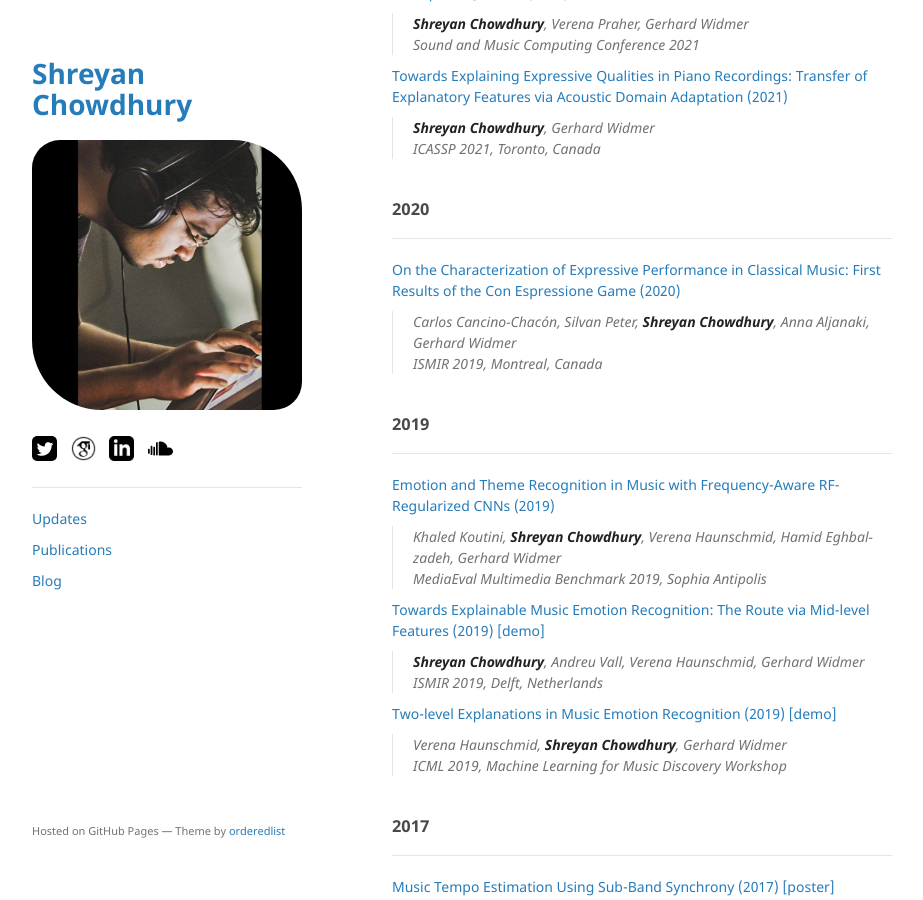
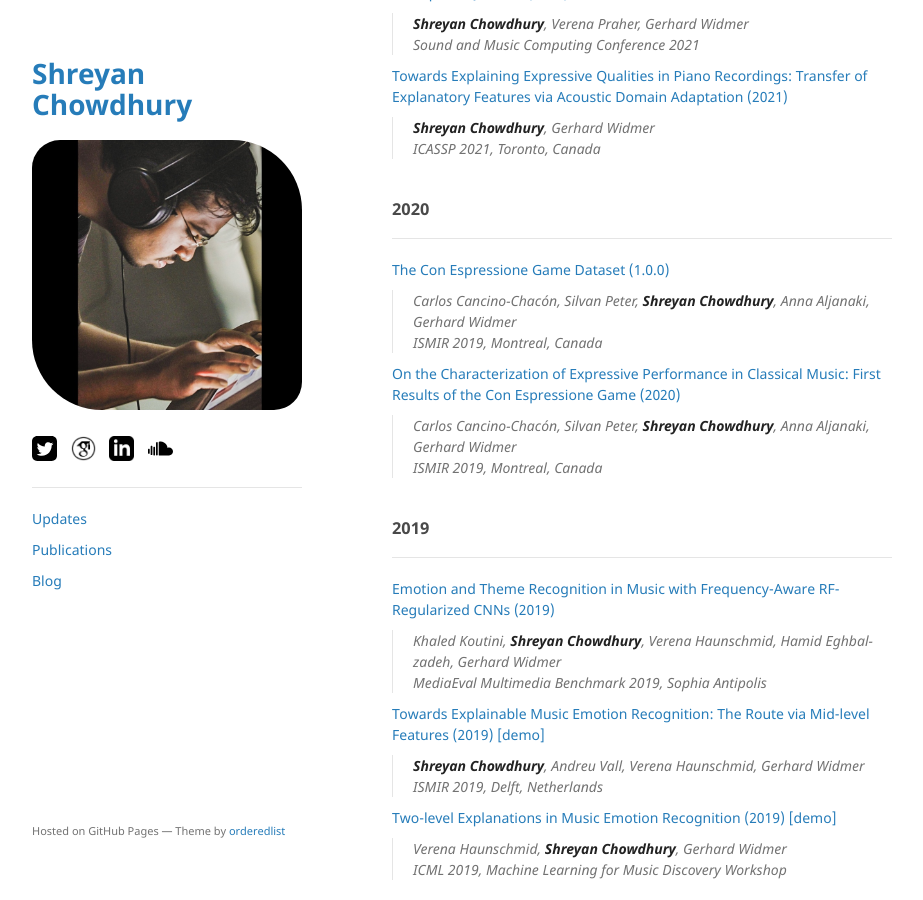
Before and after one commit to shreyanc/shreyanc.github.io, a Jekyll site: the page built from index.md, in a window 1280 px wide and 900 px high, scrolled down 1346 px. Shown: the whole window, without its empty margins (178-1101 px from the left). Built offline with Jekyll 4.4.1, drawn with Linux system fonts in a browser that asks for light colours.

Commit message:
updated publications with con espressione game dataset

```diff
--- a/index.md
+++ b/index.md
@@ -62,13 +62,19 @@ Currently I am a part of the [Con Espressione](https://www.jku.at/en/institute-o
 > ICASSP 2021, Toronto, Canada
 
 <br>
+
 ### 2020
 ----
+[The Con Espressione Game Dataset (1.0.0)](https://doi.org/10.5281/zenodo.3968828)
+> Carlos Cancino-Chacón, Silvan Peter, **Shreyan Chowdhury**, Anna Aljanaki, Gerhard Widmer<br>
+> ISMIR 2019, Montreal, Canada
+
 [On the Characterization of Expressive Performance in Classical Music: First Results of the Con Espressione Game (2020)](https://arxiv.org/abs/2008.02194)
 > Carlos Cancino-Chacón, Silvan Peter, **Shreyan Chowdhury**, Anna Aljanaki, Gerhard Widmer<br>
 > ISMIR 2019, Montreal, Canada
 
 <br>
+
 ### 2019
 ----
 
@@ -85,6 +91,7 @@ Currently I am a part of the [Con Espressione](https://www.jku.at/en/institute-o
 >ICML 2019, Machine Learning for Music Discovery Workshop
 
 <br>
+
 ### 2017
 ----
 
```
